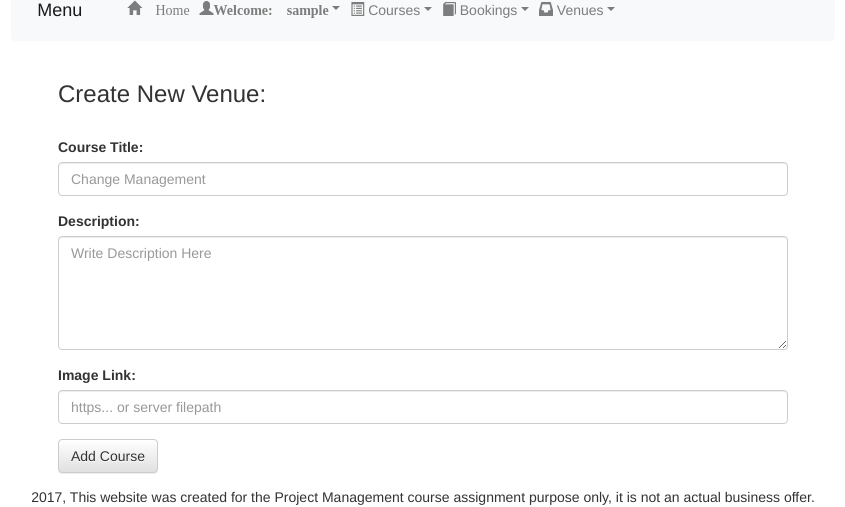
After one commit to mboch1/NMT-Website, a PHP site: page /NMT-Website/admin/adminAddNewCourseType.php in a window 1280 px wide. The commit adds this page. Shown: the part 351-858 px from the top of the page, without its empty margins (217-1062 px from the left). Run offline with PHP 8.4, Linux system fonts and the light colour scheme; a user stored in the database is signed in; data that the repository does not hold is empty; some libraries are stand-ins or nearby versions.

Commit message:
add new course type
+nav added
+fixed links

```diff
--- /dev/null
+++ b/admin/adminAddNewCourseType.php
@@ -0,0 +1,83 @@
+<?php
+    ob_start();
+	require_once __DIR__ . '/../php/db.php';
+    include('php/scripts.php');
+	session_start();
+    global $con;
+
+    if(isset($_SESSION['username'])=="" || $_SESSION['isAdmin']==0){
+        header("Location: adminLogin.php");
+    }
+?>
+<html lang="en">
+<head>
+<meta charset="utf-8">
+    <meta http-equiv="X-UA-Compatible" content="IE=edge">
+    <meta name="viewport" content="width=device-width, initial-scale=1">
+    <!-- The above 3 meta tags *must* come first in the head; any other head content must come *after* these tags -->
+    <meta name="description" content="">
+    <meta name="author" content="">
+    <link rel="icon" href="../../favicon.ico">
+
+    <title>NMT Admin New Course Editor</title>
+    <link rel="stylesheet" href="https://maxcdn.bootstrapcdn.com/bootstrap/4.0.0-beta/css/bootstrap.min.css" integrity="sha384-/Y6pD6FV/Vv2HJnA6t+vslU6fwYXjCFtcEpHbNJ0lyAFsXTsjBbfaDjzALeQsN6M" crossorigin="anonymous">
+    <script src="https://code.jquery.com/jquery-3.2.1.slim.min.js" integrity="sha384-KJ3o2DKtIkvYIK3UENzmM7KCkRr/rE9/Qpg6aAZGJwFDMVNA/GpGFF93hXpG5KkN" crossorigin="anonymous"></script>
+    <script src="https://cdnjs.cloudflare.com/ajax/libs/popper.js/1.11.0/umd/popper.min.js" integrity="sha384-b/U6ypiBEHpOf/4+1nzFpr53nxSS+GLCkfwBdFNTxtclqqenISfwAzpKaMNFNmj4" crossorigin="anonymous"></script>
+    <script src="https://maxcdn.bootstrapcdn.com/bootstrap/4.0.0-beta/js/bootstrap.min.js" integrity="sha384-h0AbiXch4ZDo7tp9hKZ4TsHbi047NrKGLO3SEJAg45jXxnGIfYzk4Si90RDIqNm1" crossorigin="anonymous"></script>
+    <script src="jquery/clamp.js"></script>
+    <!-- Bootstrap Date-Picker Plugin -->
+    <script type="text/javascript" src="https://cdnjs.cloudflare.com/ajax/libs/bootstrap-datepicker/1.4.1/js/bootstrap-datepicker.min.js"></script>
+    <link rel="stylesheet" href="https://cdnjs.cloudflare.com/ajax/libs/bootstrap-datepicker/1.4.1/css/bootstrap-datepicker3.css"/>
+    <link rel="stylesheet" href="css/style.css" />
+    <!-- HTML5 shim and Respond.js for IE8 support of HTML5 elements and media queries -->
+    <!--[if lt IE 9]>
+      <script src="https://oss.maxcdn.com/html5shiv/3.7.2/html5shiv.min.js"></script>
+      <script src="https://oss.maxcdn.com/respond/1.4.2/respond.min.js"></script>
+    <![endif]-->
+</head>
+<body>
+    <?php include(__DIR__ . "/template/header.php") ?>
+
+    <!-- middle section -->
+    <div class="container">
+        <div class="row">
+            <div class="col-2"></div>
+            <div class="col">
+            <?php
+                if(isset($_SESSION['isAdmin'])==1){
+                //register new course to db:
+                echo" <h3>Create New Venue:</h3><br>
+                <form "."action='".addNewCourseType($con)."' method='post'>
+                    <div class='form-group'>
+                        <label for='Title'>Course Title:</label>
+                        <input type='text' class='form-control' name='Title' id='Title' placeholder='Change Management' required>
+                    </div>
+                    <div class='form-group'>
+                        <label for='Description'>Description:</label>
+                        <textarea class='form-control' rows='5' id='Description' name='Description' placeholder='Write Description Here' required></textarea>
+                    </div>
+                    <div class='form-group'>
+                        <label for='imgLink'>Image Link:</label>
+                        <input type='text' class='form-control' name='imgLink' id='imgLink' placeholder='https... or server filepath' required>
+                    </div>
+                  <button type='submit' name='addCourseType' class='btn btn-default'>Add Course</button>
+                </form>
+               ";
+            }
+               ob_end_flush();?>
+            </div>
+            <div class="col-2"></div>
+        </div>
+    </div>
+    <!--  end of middle section -->
+    <?php include(__DIR__ . "/template/footer.php") ?>
+    <!-- Bootstrap core JavaScript
+    ================================================== -->
+    <!-- Placed at the end of the document so the pages load faster -->
+    <!-- jQuery (necessary for Bootstrap's JavaScript plugins) -->
+    <!-- Bootstrap -->
+    <link href="css/bootstrap.min.css" rel="stylesheet">
+    <!-- IE10 viewport hack for Surface/desktop Windows 8 bug -->
+    <script src="js/ie10-viewport-bug-workaround.js"></script>
+</body>
+</html>
--- a/admin/php/scripts.php
+++ b/admin/php/scripts.php
@@ -71,6 +71,27 @@ function deleteCourse(mysqli $con, $id){
         }
     }
 }
+//ADD NEW COURSE TYPE
+function addNewCourseType(mysqli $con){
+
+  if(isset($_POST['addCourseType'])){
+    $title = $_POST['Title'];
+    $description = $_POST['Description'];
+    $imageLink = $_POST['imgLink'];
+
+    $sql = "INSERT INTO Category (title, description, defaultImage) VALUES ('$title','$description', '$imageLink')";
+
+    if (mysqli_query($con, $sql)){
+      header("refresh:0, url=http://localhost/NMT-Website/admin/adminIndex.php");
+      exit;
+    }
+    else{
+      echo "Error updating record: " . mysqli_error($con);
+    }
+  }
+}
+
+
 
 //ADD NEW COURSE
 function addNewCourse(mysqli $con){
--- a/admin/template/header.php
+++ b/admin/template/header.php
@@ -43,9 +43,7 @@ echo '
                             <a class='nav-link dropdown-toggle' data-toggle='dropdown' href='#' role='button' aria-haspopup='true' aria-expanded='false'>"."<span class='glyphicon glyphicon-user'><b>Welcome: ".$_SESSION["username"]."</b></span>"."</a>
                             <div class='dropdown-menu'>
                                 <a class='dropdown-item' href='#'>
-                                  <form action='php/logout.php' method='post'>
-                                    <button class='btn btn-primary' type='submit' class='btn btn-primary' href='#'><span class='glyphicon glyphicon-log-out'></span> Logout</button>
-                                  </form>
+                                  <a class='btn btn-default btn-block' type='submit' class='btn btn-primary' href='php/logout.php'><span class='glyphicon glyphicon-log-out'></span> Logout</a>
                                 </a>
                             </div>
                           </li>";
@@ -55,13 +53,16 @@ echo '
                           <a class="nav-link dropdown-toggle" data-toggle="dropdown" href="#"" role="button" aria-haspopup="true" aria-expanded="false"><span class="glyphicon glyphicon-list-alt"></span> Courses</a>
                           <div class="dropdown-menu">
                             <a class="dropdown-item" href="#">
-                              <a href="adminCourseAdd.php" class="btn btn-default"><span class="glyphicon glyphicon-chevron-right"></span> Add Course</a>
+                              <a href="adminCourseAdd.php" class="btn btn-default btn-block"><span class="glyphicon glyphicon-chevron-right"></span> Add Course</a>
                             </a>
                             <a class="dropdown-item" href="#">
-                              <a href="adminCourseEdit.php" class="btn btn-default"><span class="glyphicon glyphicon-chevron-right"></span> Edit Course</a>
+                              <a href="adminAddNewCourseType.php" class="btn btn-default btn-block"><span class="glyphicon glyphicon-chevron-right"></span> Add Course Type</a>
                             </a>
                             <a class="dropdown-item" href="#">
-                              <a href="adminCourseDelete.php" class="btn btn-default"><span class="glyphicon glyphicon-chevron-right"></span> Delete Course</a>
+                              <a href="adminCourseEdit.php" class="btn btn-default btn-block"><span class="glyphicon glyphicon-chevron-right"></span> Edit Course</a>
+                            </a>
+                            <a class="dropdown-item" href="#">
+                              <a href="adminCourseDelete.php" class="btn btn-default btn-block"><span class="glyphicon glyphicon-chevron-right"></span> Delete Course</a>
                             </a>
                           </div>
                       </li>
@@ -69,7 +70,7 @@ echo '
                           <a class="nav-link dropdown-toggle" data-toggle="dropdown" href="#"" role="button" aria-haspopup="true" aria-expanded="false"><span class="glyphicon glyphicon-book"></span> Bookings</a>
                           <div class="dropdown-menu">
                             <a class="dropdown-item" href="#">
-                              <a href="adminBookingsView.php" class="btn btn-default" role="button"><span class="glyphicon glyphicon-chevron-right"></span> Edit Bookings</a>
+                              <a href="adminBookingsView.php" class="btn btn-default btn-block" role="button"><span class="glyphicon glyphicon-chevron-right"></span> Edit Bookings</a>
                             </a>
                           </div>
                       </li>
@@ -77,10 +78,10 @@ echo '
                           <a class="nav-link dropdown-toggle" data-toggle="dropdown" href="#"" role="button" aria-haspopup="true" aria-expanded="false"><span class="glyphicon glyphicon-inbox"></span> Venues</a>
                           <div class="dropdown-menu">
                             <a class="dropdown-item" href="#">
-                              <a href="adminVenueAdd.php" class="btn btn-default" role="button"><span class="glyphicon glyphicon-chevron-right"></span> Add Venue</a>
+                              <a href="adminVenueAdd.php" class="btn btn-default btn-block" role="button"><span class="glyphicon glyphicon-chevron-right"></span> Add Venue</a>
                             </a>
                             <a class="dropdown-item" href="#">
-                              <a href="adminVenueEdit.php" class="btn btn-default" role="button"><span class="glyphicon glyphicon-chevron-right"></span> Edit Venue</a>
+                              <a href="adminVenueEdit.php" class="btn btn-default btn-block" role="button"><span class="glyphicon glyphicon-chevron-right"></span> Edit Venue</a>
                             </a>
                           </div>
                       </li>
--- a/php/editUserDetails.php
+++ b/php/editUserDetails.php
@@ -79,7 +79,7 @@ function updateUserDetails(mysqli $con){
     $sql = "UPDATE Users SET email='$email', password='$password', firstname='$firstname', surname='$surname', city='$city', address1='$address1', address2='$address2', postcode='$postcode', teleno='$teleno' WHERE id=$id";
 
     if (mysqli_query($con, $sql)) {
-      header("refresh:0, url=http://localhost/NMT-Website/index.php");
+      header("refresh:0, url=http://localhost/NMT-Website/editUser.php");
       exit;
     }
     else{
--- a/php/sendContactForm.php
+++ b/php/sendContactForm.php
@@ -16,10 +16,10 @@
     $message = wordwrap($message,70);
     $message = str_replace("\n.", "\n..", $message);
 
-    $adminEmail = "40270585@live.napier.ac.uk";
+    $adminEmail = "michalbochenek2@gmail.com";
 
     mail($adminEmail,$title,$message,$email);
-    echo 'message was sent!';
-    header("refresh:3, url=http://" . $_SERVER["SERVER_NAME"] . $_SERVER["REQUEST_URI"] . "/../../contactForm.php ");
+
+    header("refresh:0, url=http://" . $_SERVER["SERVER_NAME"] . $_SERVER["REQUEST_URI"] . "/../../contactForm.php ");
    }
 ?>
```
